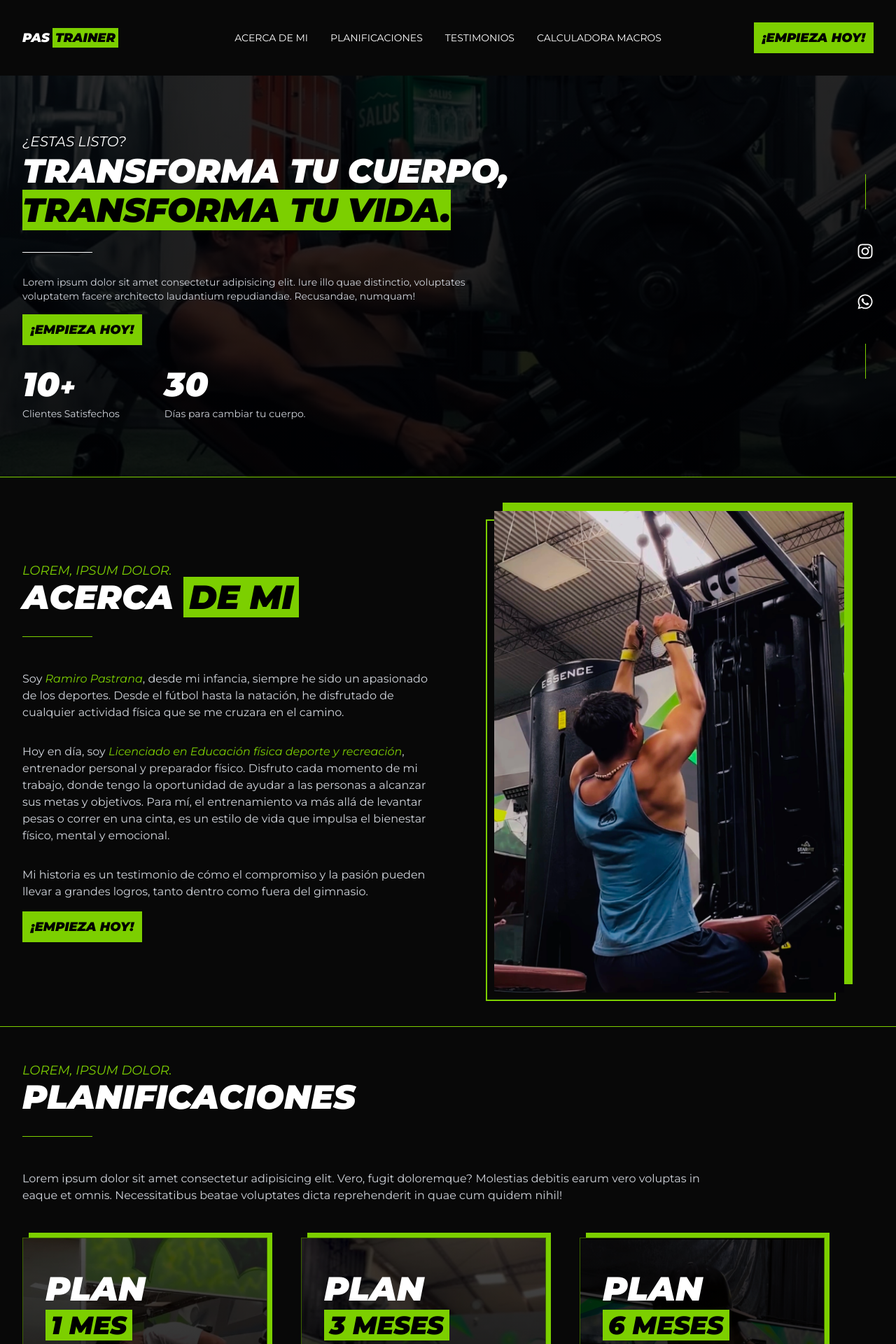
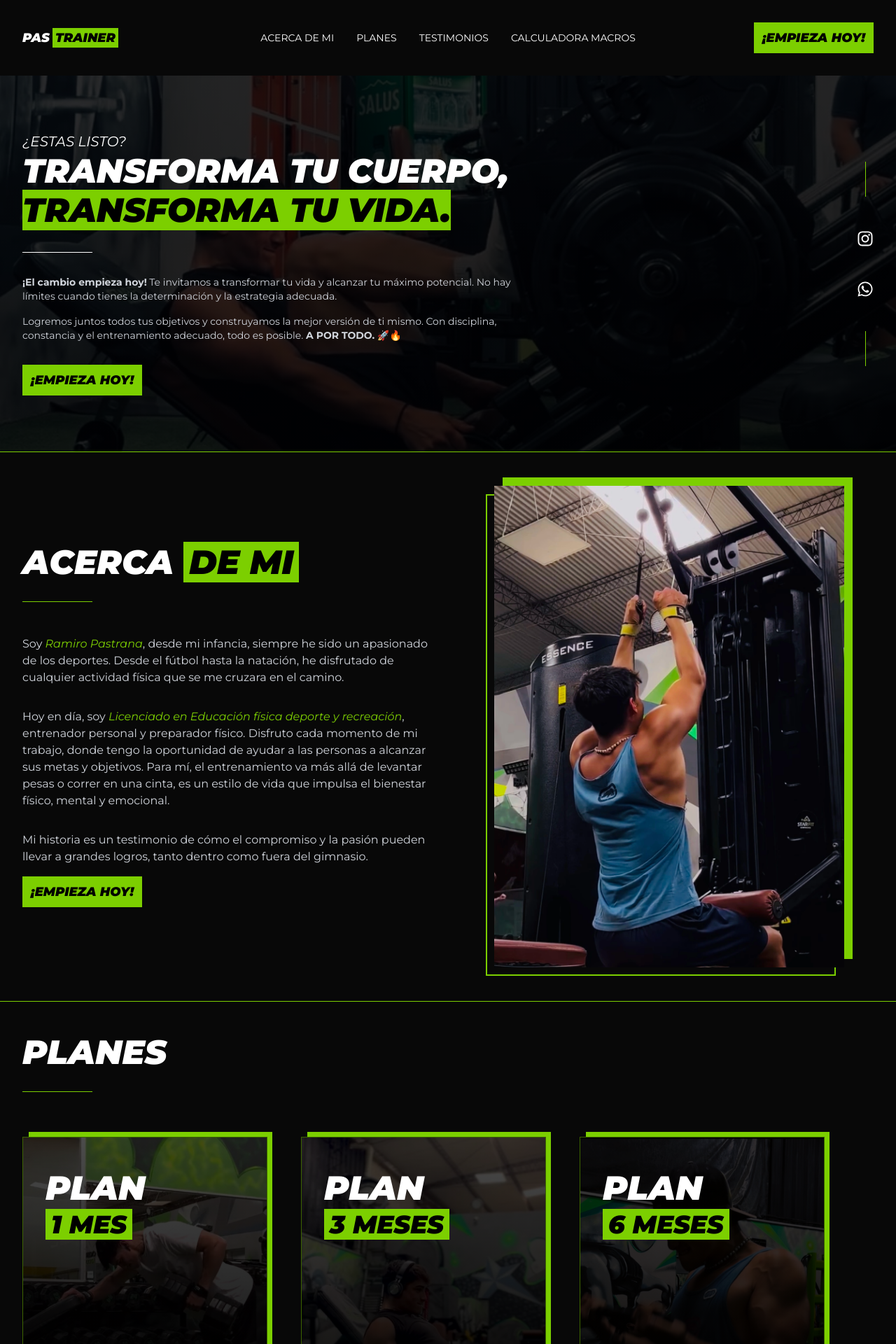
Before and after one commit to JuanMorenaE/pastrainer-website, a React (Vite) app: page / in a window 1280 px wide. Shown: the top 1920 px of the page at 70% size. Built offline with nearby package versions, Linux system fonts and the light colour scheme.

Commit message:
Images Updated

```diff
--- a/src/pages/calculator/Calculator.tsx
+++ b/src/pages/calculator/Calculator.tsx
@@ -10,10 +10,9 @@ const Calculator = () => {
 
     const [age, setAge] = useState('')
     const [weight, setWeight] = useState('')
-    const [size, setSize] = useState('')
     const [gender, setGender] = useState('')
     const [physicActivity, setPhysicActivity] = useState('')
-    const [objective, setObjective] = useState('')
+    // const [objective, setObjective] = useState('')
     const [error, setError] = useState("")
 
     useEffect(() => {
@@ -30,10 +29,6 @@ const Calculator = () => {
             setError("weight")
             return
         }
-        if (size == '' || isNaN(parseInt(size))) {
-            setError("size")
-            return
-        }
         if (gender == '') {
             setError("gender")
             return
@@ -42,15 +37,38 @@ const Calculator = () => {
             setError("physicActivity")
             return
         }
-        if (objective == '') {
-            setError("objective")
-            return
-        }
+        // if (objective == '') {
+        //     setError("objective")
+        //     return
+        // }
 
         setError('');
 
-        if (gender == "0") setCalories(((65 + (9.6 * parseFloat(weight.replace(',', '.')))) + ((1.8 * parseInt(size)) - (4.7 * parseInt(age))) * parseFloat(physicActivity)) + parseInt(objective));
-        else if (gender == "1") setCalories(((66 + (13.7 * parseFloat(weight.replace(',', '.')))) + ((5 * parseInt(size)) - (6.8 * parseInt(age))) * parseFloat(physicActivity)) + + parseInt(objective));
+        if (gender == "0") {
+
+            if (parseInt(age) <= 30)
+                setCalories(((486.6 + (14.818 * parseFloat(weight.replace(',', '.'))))) * parseFloat(physicActivity));
+
+            else if (parseInt(age) >= 31 || parseInt(age) <= 60)
+                setCalories(((845.6 + (8.126 * parseFloat(weight.replace(',', '.'))))) * parseFloat(physicActivity));
+
+            else if (parseInt(age) > 60)
+                setCalories(((658.5 + (9.082 * parseFloat(weight.replace(',', '.'))))) * parseFloat(physicActivity));
+
+        }
+
+        else if (gender == "1") {
+
+            if (parseInt(age) <= 30)
+                setCalories(((692.2 + (15.057 * parseFloat(weight.replace(',', '.'))))) * parseFloat(physicActivity));
+
+            else if (parseInt(age) >= 31 || parseInt(age) <= 60)
+                setCalories(((873.1 + (11.472 * parseFloat(weight.replace(',', '.'))))) * parseFloat(physicActivity));
+
+            else if (parseInt(age) > 60)
+                setCalories(((587.7 + (11.711 * parseFloat(weight.replace(',', '.'))))) * parseFloat(physicActivity));
+
+        }
 
         setModal(true);
 
@@ -66,10 +84,11 @@ const Calculator = () => {
                         <span className="bg-lime-500 text-black">DE MACROS</span>
                     </h1>
                     <hr className="my-8 w-[100px]" />
-                    <p className="text-gray-300 my-4 text-sm">Lorem ipsum dolor sit amet consectetur adipisicing elit. Iure illo quae distinctio, voluptates voluptatem facere architecto laudantium repudiandae. Recusandae, numquam!</p>
+                    <p className="text-gray-300 text-sm">Una calculadora de calorías es una herramienta que ayuda a estimar la cantidad de calorías que consumes o gastas en función de diferentes factores, como alimentos ingeridos, nivel de actividad física y metabolismo basal.
+                    </p>
                 </div>
                 <form className="flex flex-col gap-6" onSubmit={(e) => e.preventDefault()}>
-                    <div className="grid grid-cols-1 sm:grid-cols-3 gap-6">
+                    <div className="grid grid-cols-1 sm:grid-cols-2 gap-6">
                         <div className="flex flex-col gap-4">
                             <span className="italic font-medium">EDAD</span>
                             <input type="text" onChange={(e) => { setAge(e.target.value) }} id="age" className={"w-full border p-3 outline-none " + (error == "age" ? "border-red-400" : "border-gray-300")} />
@@ -79,13 +98,6 @@ const Calculator = () => {
                             <div className="relative flex items-center">
                                 <input type="text" onChange={(e) => { setWeight(e.target.value) }} id="weight" className={"border w-full border-gray-300 p-3 outline-none pr-12 " + (error == "weight" ? "border-red-400" : "border-gray-300")} />
                                 <span className="absolute right-4">kg</span>
-                            </div>
-                        </div>
-                        <div className="flex flex-col gap-4">
-                            <span className="italic font-medium">ALTURA</span>
-                            <div className="relative flex items-center">
-                                <input type="text" onChange={(e) => { setSize(e.target.value) }} id="size" className={"w-full border border-gray-300 p-3 outline-none pr-12 " + (error == "size" ? "border-red-400" : "border-gray-300")} />
-                                <span className="absolute right-4">cm</span>
                             </div>
                         </div>
                     </div>
@@ -128,7 +140,7 @@ const Calculator = () => {
                             </label>
                         </div>
                     </div>
-                    <div className="flex flex-col gap-4">
+                    {/* <div className="flex flex-col gap-4">
                         <span className="italic font-medium">OBJETIVO</span>
                         <div className="flex flex-col gap-4">
                             <label htmlFor="objective_definition" className={"flex gap-4 border border-gray-300 p-4 items-center cursor-pointer " + (error == "objective" ? "border-red-400" : "border-gray-300")}>
@@ -144,7 +156,7 @@ const Calculator = () => {
                                 <h3 className="font-medium italic">VOLUMEN</h3>
                             </label>
                         </div>
-                    </div>
+                    </div> */}
                     <button onClick={() => showResults()} className="px-3 mt-6 py-2 bg-lime-500 text-black font-extrabold text-lg italic cursor-pointer hover:bg-lime-600 transition-colors w-fit">CALCULAR</button>
                 </form>
             </section>
--- a/src/pages/home/Home.tsx
+++ b/src/pages/home/Home.tsx
@@ -8,6 +8,8 @@ import image from '../../assets/images/IMG_3806.webp'
 import cambio_1 from '../../assets/images/Cambio-fisico-Facu.webp'
 import cambio_2 from '../../assets/images/Cambio-fisico-manu.webp'
 import cambio_3 from '../../assets/images/Santi-cambio-fisico.webp'
+import cambio_4 from '../../assets/images/cambio_4.webp'
+import cambio_5 from '../../assets/images/cambio_5.webp'
 
 import plan_1 from '../../assets/images/IMG_3810.webp'
 import plan_2 from '../../assets/images/IMG_3809.webp'
@@ -92,7 +94,7 @@ const Home = () => {
         },
     ]
 
-    const testimonials = [cambio_1, cambio_2, cambio_3]
+    const testimonials = [cambio_1, cambio_2, cambio_3, cambio_4, cambio_5];
 
     const setPlansModal = (plan: number) => {
         setPlan(plan)
@@ -141,22 +143,16 @@ const Home = () => {
                             TRANSFORMA TU CUERPO, <br />
                             <span className="bg-lime-500 text-black">TRANSFORMA TU VIDA.</span>
                         </h1>
-                        <hr className="my-8 w-[100px]" />
 
-                        <p className="text-gray-300 my-4 text-sm">Lorem ipsum dolor sit amet consectetur adipisicing elit. Iure illo quae distinctio, voluptates voluptatem facere architecto laudantium repudiandae. Recusandae, numquam!</p>
+                        <hr className="mt-8 w-[100px]" />
+
+                        <div className='py-8 gap-4 flex flex-col'>
+                            <p className="text-gray-300 text-sm"><strong>¡El cambio empieza hoy!</strong> Te invitamos a transformar tu vida y alcanzar tu máximo potencial. No hay límites cuando tienes la determinación y la estrategia adecuada.</p>
+
+                            <p className="text-gray-300 text-sm">Logremos juntos todos tus objetivos y construyamos la mejor versión de ti mismo. Con disciplina, constancia y el entrenamiento adecuado, todo es posible. <strong>A POR TODO.</strong> 🚀🔥</p>
+                        </div>
 
                         <CTA />
-
-                        <div className="mt-8 flex flex-wrap gap-8 gap-x-16">
-                            <div className="flex flex-col gap-2">
-                                <strong className="text-5xl font-extrabold italic">10<span className="text-4xl">+</span></strong>
-                                <p className="text-sm text-gray-300">Clientes Satisfechos</p>
-                            </div>
-                            <div className="flex flex-col gap-2">
-                                <strong className="text-5xl font-extrabold italic">30</strong>
-                                <p className="text-sm text-gray-300">Días para cambiar tu cuerpo.</p>
-                            </div>
-                        </div>
                     </div>
                     <div className='h-full flex items-center my-auto gap-4 lg:gap-12 text-2xl flex-row lg:flex-col'>
                         <hr className='hidden lg:block h-[50px] border-l border-y-0 border-lime-500 w-[1px]' />
@@ -171,7 +167,6 @@ const Home = () => {
 
             <section className="p-8 py-12 text-white max-w-[1600px] mx-auto grid grid-cols-1 md:grid-cols-2 gap-12" id='about'>
                 <div className="h-full flex flex-col justify-center">
-                    <h3 className="italic text-lg uppercase text-lime-500">Lorem, ipsum dolor.</h3>
                     <h2 className="text-3xl md:text-4xl lg:text-5xl font-extrabold italic">ACERCA <span className='text-black bg-lime-500 px-2'>DE MI</span></h2>
                     <hr className="my-8 border-lime-500 w-[100px]" />
 
@@ -197,11 +192,8 @@ const Home = () => {
 
             <section className="p-8 py-12 text-white max-w-[1600px] mx-auto" id='plans'>
                 <div className="h-full flex flex-col justify-center">
-                    <h3 className="italic text-lg uppercase text-lime-500">Lorem, ipsum dolor.</h3>
-                    <h2 className="text-3xl md:text-4xl lg:text-5xl font-extrabold italic">PLANIFICACIONES</h2>
+                    <h2 className="text-3xl md:text-4xl lg:text-5xl font-extrabold italic">PLANES</h2>
                     <hr className="my-8 border-lime-500 w-[100px]" />
-
-                    <p className="my-4 text-gray-300 max-w-[1000px]">Lorem ipsum dolor sit amet consectetur adipisicing elit. Vero, fugit doloremque? Molestias debitis earum vero voluptas in eaque et omnis. Necessitatibus beatae voluptates dicta reprehenderit in quae cum quidem nihil!</p>
 
                     <div className='flex flex-wrap gap-12 py-8'>
                         {Plans.map(plan => (
@@ -230,11 +222,9 @@ const Home = () => {
 
             <section className="p-8 py-12 text-white max-w-[1600px] mx-auto" id='testimonials'>
                 <div className="h-full flex flex-col justify-center">
-                    <h3 className="italic text-lg uppercase text-lime-500">Lorem, ipsum dolor.</h3>
+                    <h3 className="italic text-lg uppercase text-lime-500">CASOS DE ÉXITO</h3>
                     <h2 className="text-3xl md:text-4xl lg:text-5xl font-extrabold italic">TESTIMONIOS</h2>
                     <hr className="my-8 border-lime-500 w-[100px]" />
-
-                    <p className="my-4 text-gray-300 max-w-[1000px]">Lorem ipsum dolor sit amet consectetur adipisicing elit. Vero, fugit doloremque? Molestias debitis earum vero voluptas in eaque et omnis. Necessitatibus beatae voluptates dicta reprehenderit in quae cum quidem nihil!</p>
 
                     <div className='grid grid-cols-1 sm:grid-cols-2 lg:grid-cols-3 gap-8 py-8'>
                         {testimonials.map(t => (
--- a/src/shared/layout/Header.tsx
+++ b/src/shared/layout/Header.tsx
@@ -30,7 +30,7 @@ const Header = () => {
                             <Link reloadDocument to="/#about" className="hover:text-lime-500 transition-colors menu-item">Acerca de Mi</Link>
                         </li>
                         <li>
-                            <Link reloadDocument to="/#plans" className="hover:text-lime-500 transition-colors menu-item">Planificaciones</Link>
+                            <Link reloadDocument to="/#plans" className="hover:text-lime-500 transition-colors menu-item">Planes</Link>
                         </li>
                         <li>
                             <Link reloadDocument to="/#testimonials" className="hover:text-lime-500 transition-colors menu-item">Testimonios</Link>
```
Also changed, not shown: src/assets/images/cambio_4.webp (added), src/assets/images/cambio_5.webp (added).
